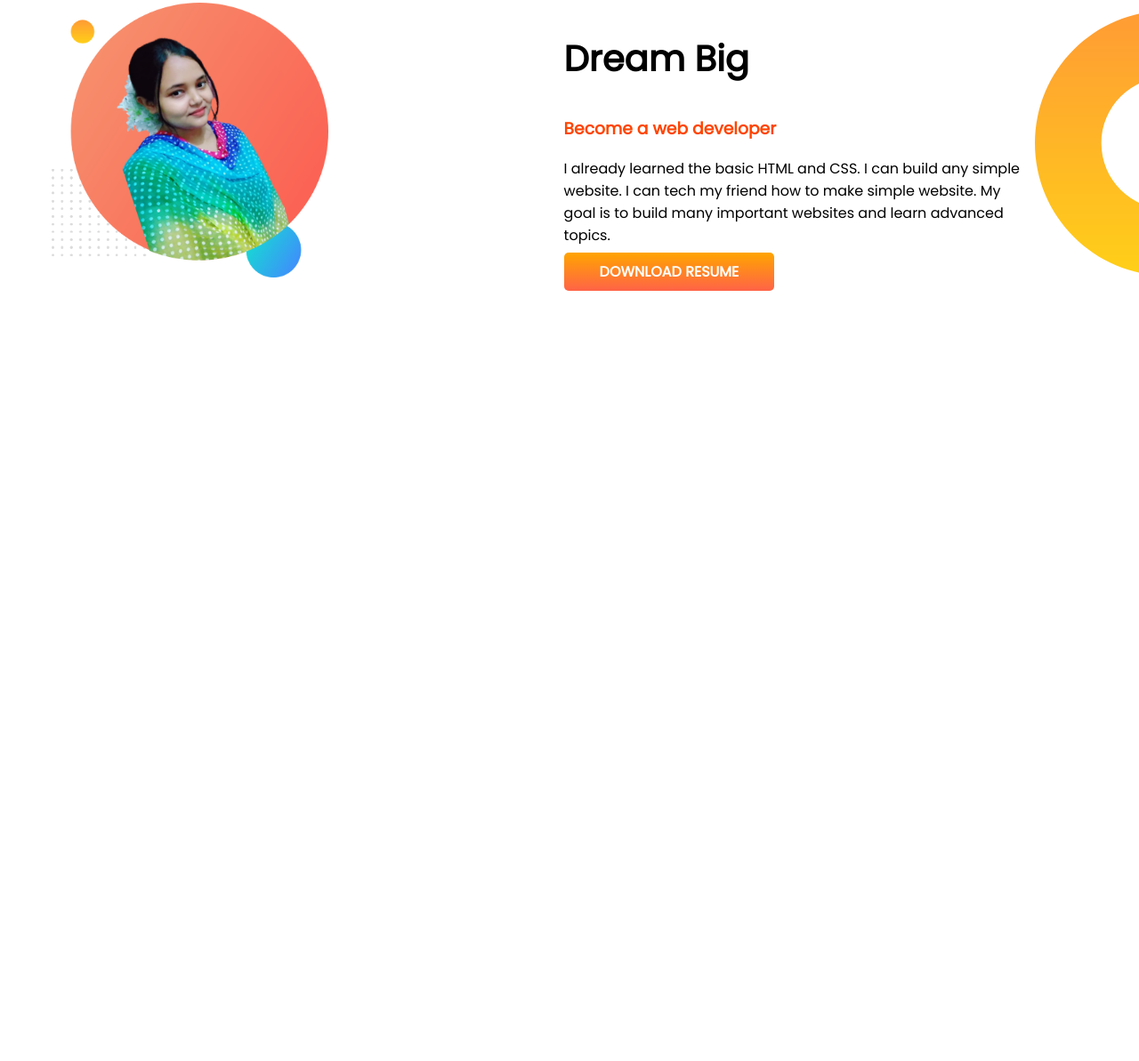
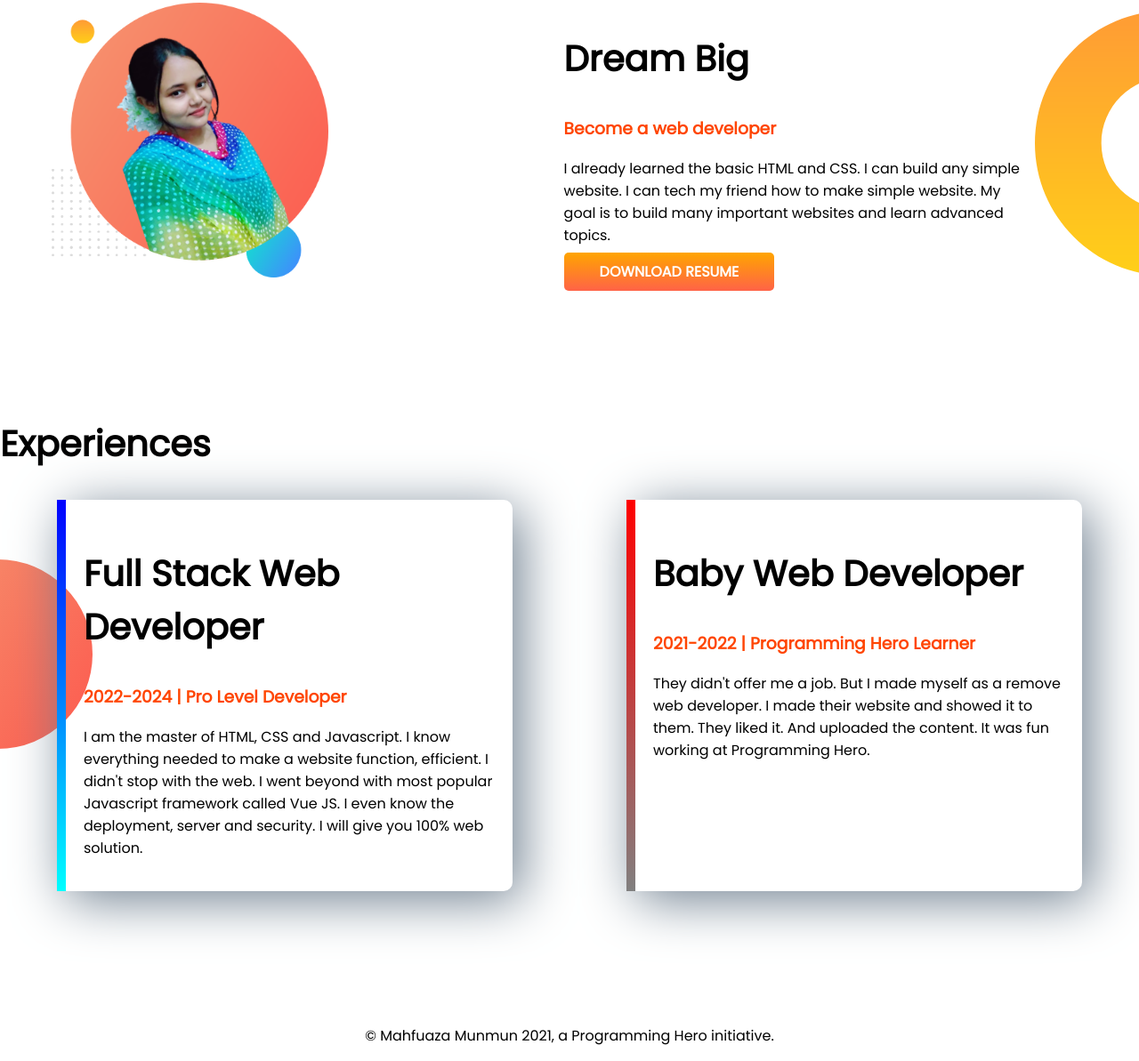
Before and after one commit to Sadiql/mahfuza_portfolio, a plain HTML site: page index.html in a window 1280 px wide. Shown: the part 580-1773 px from the top of the page at 89% size. Before the commit the page ends 1049 px from the top, so only its background shows below. Drawn offline with Linux system fonts and the light colour scheme.

Commit message:
final commit

```diff
--- a/index.html
+++ b/index.html
@@ -13,7 +13,7 @@
 </head>
 
 <body>
-    <section class="top-banner">
+    <section class="top-banner flexible-container">
         <div class="half-width">
             <h1>Welcom To</h1>
             <h1><span class="orange-color">Mahfuza Munmun</span> World!</h1>
@@ -29,7 +29,7 @@
             <img src="image/mahfuza-2.png" alt="">
         </div>
     </section>
-    <section class="right-banner">
+    <section class="right-banner flexible-container">
         <div class="half-width">
             <img src="image/mahfuza-1.png" alt="">
         </div>
@@ -44,6 +44,35 @@
         </div>
 
     </section>
+    <section class="experience-area">
+        <h1>Experiences</h1>
+        <div class="flexible-container">
+            <div id="full-stack-developer" class="expereiense-item">
+                <h1>Full Stack Web Developer</h1>
+                <h3 class="orange-color">2022-2024 | Pro Level Developer</h3>
+                <p>
+                    I am the master of HTML, CSS and Javascript. I know everything needed to make a website function,
+                    efficient. I didn't stop with the web. I went beyond with most popular Javascript framework called
+                    Vue
+                    JS. I even know the deployment, server and security. I will give you 100% web solution.
+                </p>
+            </div>
+            <div id="baby-developer" class="expereiense-item">
+                <h1>Baby Web Developer</h1>
+                <h3 class="orange-color">2021-2022 | Programming Hero Learner</h3>
+                <p>
+                    They didn't offer me a job. But I made myself as a remove web developer. I made their website and
+                    showed
+                    it to them. They liked it. And uploaded the content. It was fun working at Programming Hero.
+                </p>
+            </div>
+        </div>
+    </section>
+    <footer>
+        <p>
+            © Mahfuaza Munmun 2021, a Programming Hero initiative.
+        </p>
+    </footer>
 </body>
 
 </html>
--- a/style.css
+++ b/style.css
@@ -8,7 +8,7 @@ h1{
 .orange-color{
     color: orangered;
 }
-section{
+.flexible-container{
     display: flex;
     margin-bottom: 150px;
 }
@@ -37,3 +37,31 @@ section{
     background-position: right;
     padding-right: 10%;
 }
+.expereiense-item{
+    width: 40%;
+    margin-left: 5%;
+    margin-right: 5%;
+    padding: 20px;
+    border-radius: 10px;
+    box-shadow: 10px 10px 60px slategray;
+}
+.experience-area{
+    background-image: url(show-off/exp-bg.png);
+    background-repeat: no-repeat;
+    background-position: left;
+
+}
+#full-stack-developer{
+    border-left: 10px solid;
+    border-image: linear-gradient(blue, cyan);
+    border-image-slice: 1;
+}
+#baby-developer{
+    border-left: 10px solid;
+    border-image: linear-gradient(red, grey);
+    border-image-slice: 1;
+
+}
+footer p{
+    text-align: center;
+}
```
Also changed, not shown: show-off/jhankar.png (deleted), show-off/jhankar2.png (deleted).
